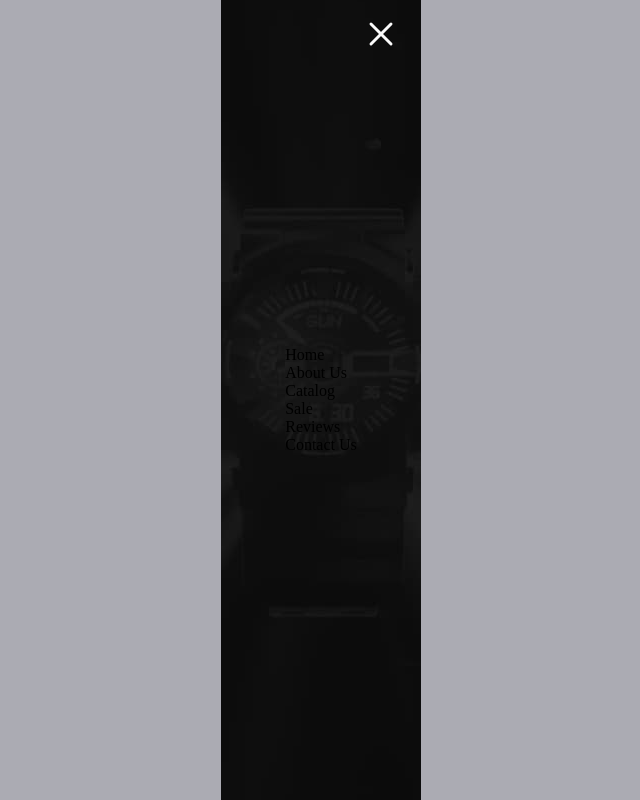
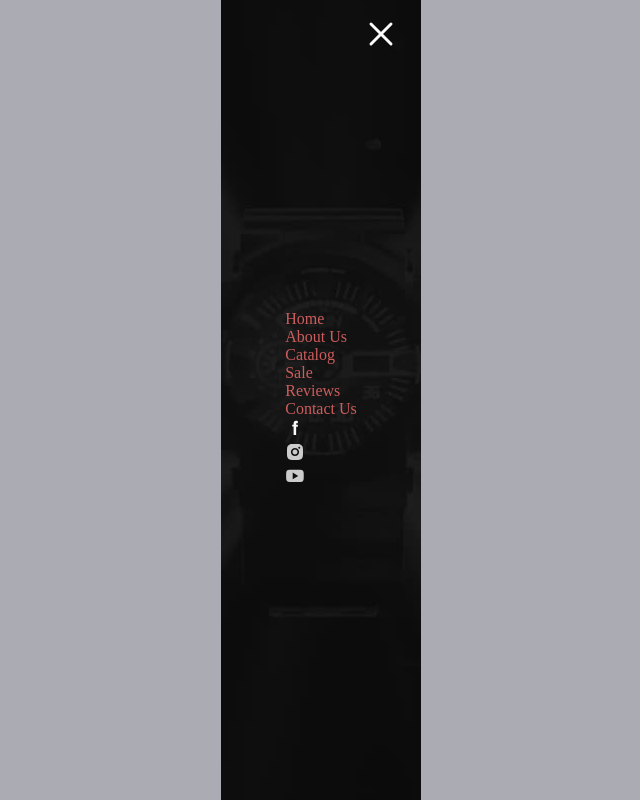
Before and after one commit to Suzy-Lana777/team-progect-25, a website built with Vite: page src/partials/mobile-menu.html in a window 1280 px wide. Shown: the whole page, without its empty margins (319-959 px from the left). Built offline with nearby package versions, Linux system fonts and the light colour scheme.

Commit message:
modal window

```diff
--- a/src/css/mobile-menu.css
+++ b/src/css/mobile-menu.css
@@ -66,13 +66,10 @@ transition: transform 250ms cubic-bezier(0.4, 0, 0.2, 1);
     border: initial;
  }
 
- .nav-link {
+ .modal-list-link {
     color: indianred ;
  }
 
- .meny {
-align-items: center;
- }
 
  .container-modal {
     max-width: 200px;
--- a/src/partials/mobile-menu.html
+++ b/src/partials/mobile-menu.html
@@ -17,12 +17,39 @@
     <div class="container-modal">
         <nav class="modal-nav">
                 <ul class="modal-list">
-                    <li class="modal-list-nav"><a class="modal-menu" href="">Home</a></li>
-                    <li class="modal-list-nav"><a class="modal-menu" href="">About Us</a></li>
-                    <li class="modal-list-nav"><a class="modal-menu" href="">Catalog</a></li>
-                    <li class="modal-list-nav"><a class="modal-menu" href="">Sale</a></li>
-                    <li class="modal-list-nav"><a class="modal-menu" href="">Reviews</a></li>
-                    <li class="modal-list-nav"><a class="modal-menu" href="">Contact Us</a></li>
+                    <li class="modal-list-nav"><a class="modal-list-link" href="">Home</a></li>
+                    <li class="modal-list-nav"><a class="modal-list-link" href="">About Us</a></li>
+                    <li class="modal-list-nav"><a class="modal-list-link" href="">Catalog</a></li>
+                    <li class="modal-list-nav"><a class="modal-list-link" href="">Sale</a></li>
+                    <li class="modal-list-nav"><a class="modal-list-link" href="">Reviews</a></li>
+                    <li class="modal-list-nav"><a class="modal-list-link" href="">Contact Us</a></li>
+                </ul>
+                <ul class="">
+                    <li class="">
+                        <a class="" href="https://www.facebook.com/goITclub/">
+                            <svg class="" width="20" height="20" aria-label="fb">
+                                <use href="../img/mobile-menu/image.svg#icon-facebookwhite">
+                                </use>
+                            </svg>
+                        </a>
+                    </li>
+                    <li class="">
+                        <a class="" href="https://www.instagram.com/goitclub/">
+                            <svg class="" width="20" height="20" aria-label="instagram">
+                                <use href="../img/mobile-menu/image.svg#icon-instagramwhite">
+                                </use>
+                            </svg>
+                        </a>
+                    </li>
+
+                    <li class="">
+                        <a class="" href="https://www.youtube.com/c/GoIT">
+                            <svg class="" width="20" height="20" aria-label="youtube">
+                                <use href="../img/mobile-menu/image.svg#icon-youtubewhite">
+                                </use>
+                            </svg>
+                        </a>
+                    </li>
                 </ul>
         </nav>
     </div>
```
Also changed, not shown: src/img/mobile-menu/image.svg (added).
